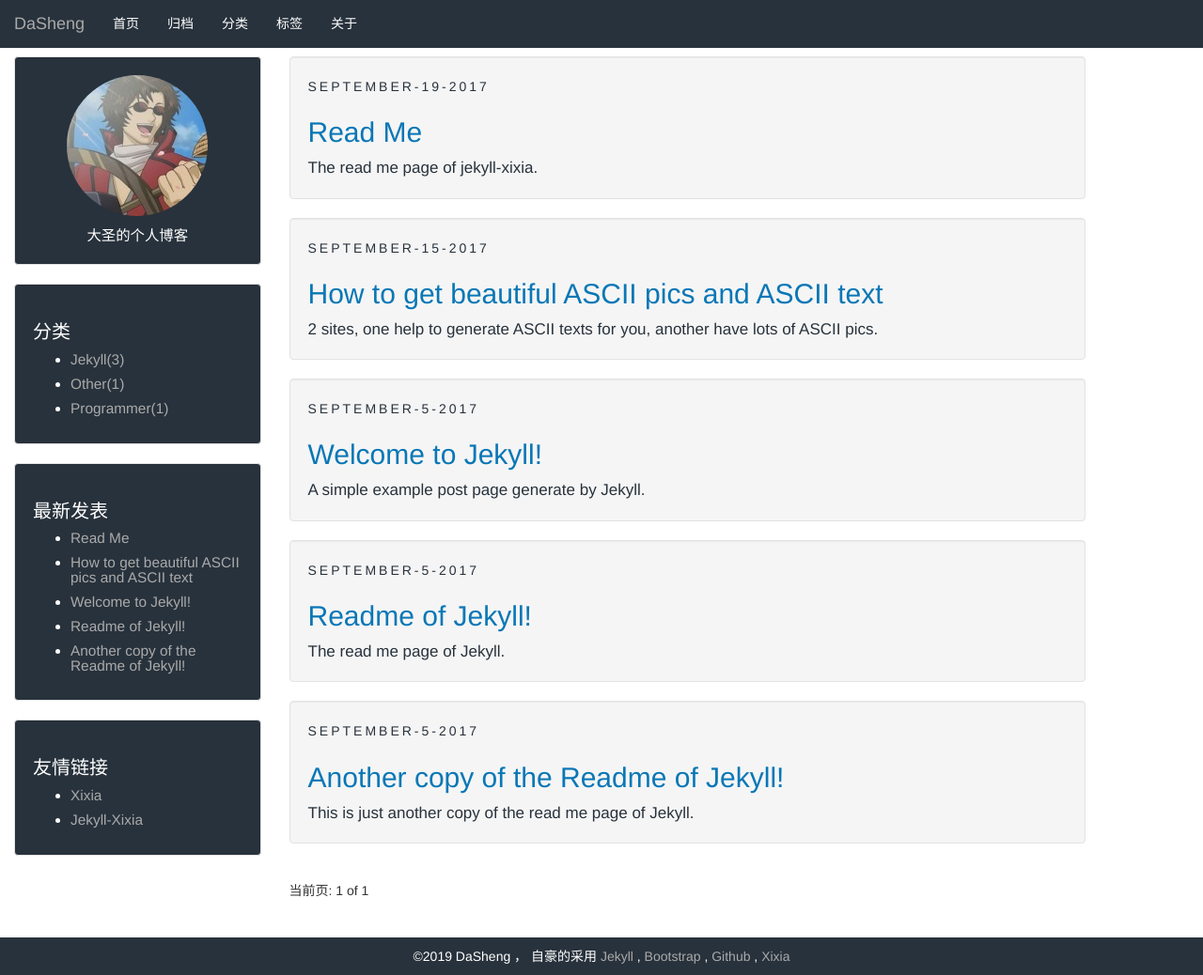
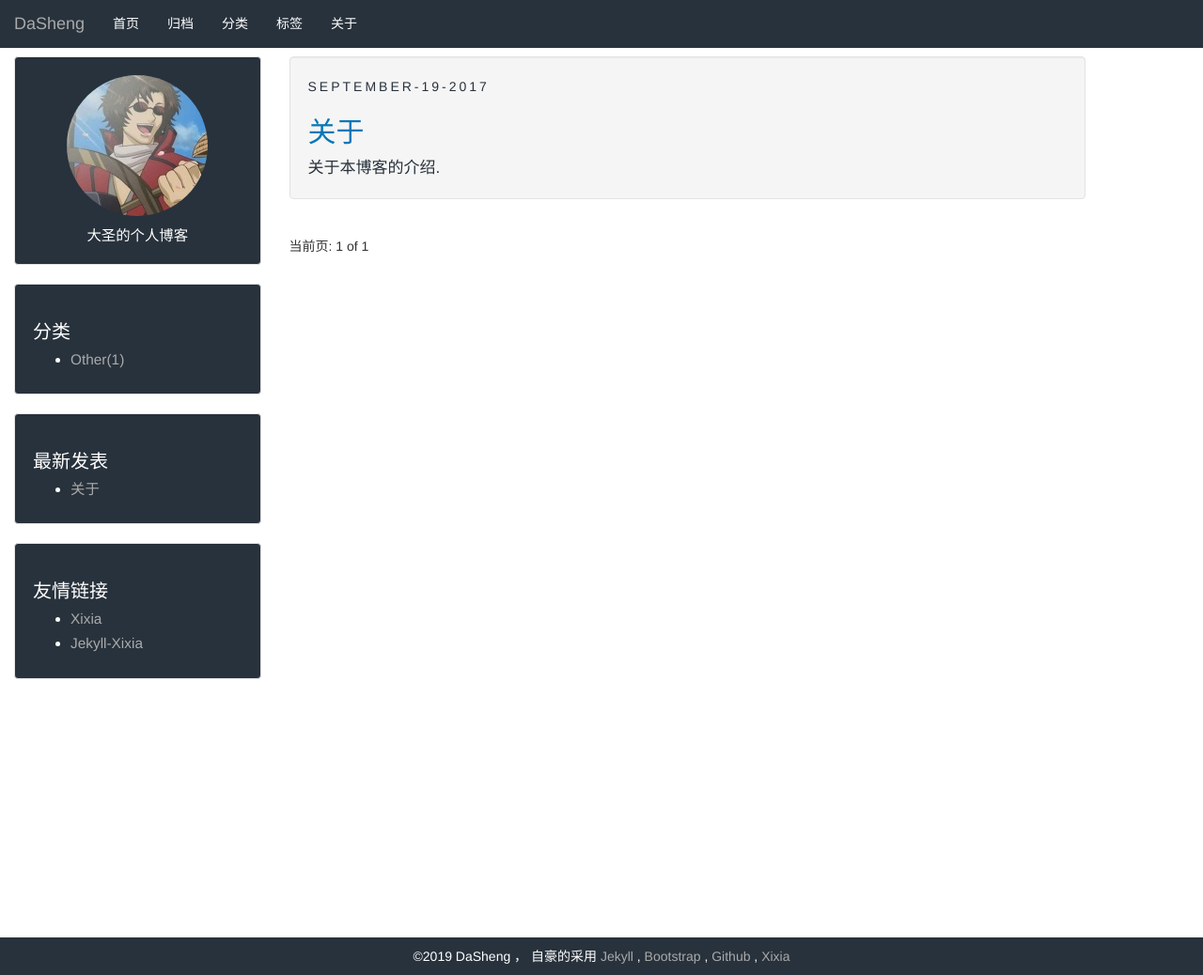
Before and after one commit to dasheng-wsr/dasheng-wsr.github.io, a Jekyll site: the page built from index.html, in a window 1280 px wide and 1038 px high. Shown: the whole window at 94% size. Built offline with Jekyll 4.4.1, drawn with Linux system fonts in a browser that asks for light colours; the list of posts is cut into pages by our own code.

Commit message:
第一篇介绍博客

```diff
--- a/_posts/2017-05-07-another-copy-of-the-reademe-of-jekyll.markdown
+++ /dev/null
@@ -1,69 +0,0 @@
----
-layout: post
-title:  "Another copy of the Readme of Jekyll!"
-date:   2017-09-05 14:10:51 +0800
-categories: Jekyll
-tags: Jekyll
-description: This is just another copy of the read me page of Jekyll.
----
-# [Jekyll](https://jekyllrb.com/)
-
-[![Gem Version](https://img.shields.io/gem/v/jekyll.svg)][ruby-gems]
-[![Linux Build Status](https://img.shields.io/travis/jekyll/jekyll/master.svg?label=Linux%20build)][travis]
-[![Windows Build status](https://img.shields.io/appveyor/ci/jekyll/jekyll/master.svg?label=Windows%20build)][appveyor]
-[![Test Coverage](https://img.shields.io/codeclimate/coverage/github/jekyll/jekyll.svg)][coverage]
-[![Code Climate](https://img.shields.io/codeclimate/github/jekyll/jekyll.svg)][codeclimate]
-[![Dependency Status](https://img.shields.io/gemnasium/jekyll/jekyll.svg)][gemnasium]
-[![Security](https://hakiri.io/github/jekyll/jekyll/master.svg)][hakiri]
-
-[ruby-gems]: https://rubygems.org/gems/jekyll
-[gemnasium]: https://gemnasium.com/jekyll/jekyll
-[codeclimate]: https://codeclimate.com/github/jekyll/jekyll
-[coverage]: https://codeclimate.com/github/jekyll/jekyll/coverage
-[hakiri]: https://hakiri.io/github/jekyll/jekyll/master
-[travis]: https://travis-ci.org/jekyll/jekyll
-[appveyor]: https://ci.appveyor.com/project/jekyll/jekyll/branch/master
-
-Jekyll is a simple, blog-aware, static site generator perfect for personal, project, or organization sites. Think of it like a file-based CMS, without all the complexity. Jekyll takes your content, renders Markdown and Liquid templates, and spits out a complete, static website ready to be served by Apache, Nginx or another web server. Jekyll is the engine behind [GitHub Pages](https://pages.github.com), which you can use to host sites right from your GitHub repositories.
-
-## Philosophy
-
-Jekyll does what you tell it to do — no more, no less. It doesn't try to outsmart users by making bold assumptions, nor does it burden them with needless complexity and configuration. Put simply, Jekyll gets out of your way and allows you to concentrate on what truly matters: your content.
-
-See: https://jekyllrb.com/philosophy
-
-## Having trouble?
-
-See: https://jekyllrb.com/docs/troubleshooting/
-
-## Getting Started
-
-* [Install](https://jekyllrb.com/docs/installation/) the gem
-* Read up about its [Usage](https://jekyllrb.com/docs/usage/) and [Configuration](https://jekyllrb.com/docs/configuration/)
-* Take a gander at some existing [Sites](https://wiki.github.com/jekyll/jekyll/sites)
-* [Fork](https://github.com/jekyll/jekyll/fork) and [Contribute](https://jekyllrb.com/docs/contributing/) your own modifications
-* Have questions? Check out our official forum community [Jekyll Talk](https://talk.jekyllrb.com/) or [`#jekyll` on irc.freenode.net](https://botbot.me/freenode/jekyll/)
-
-## Code of Conduct
-
-In order to have a more open and welcoming community, Jekyll adheres to a
-[code of conduct](CODE_OF_CONDUCT.markdown) adapted from the Ruby on Rails code of
-conduct.
-
-Please adhere to this code of conduct in any interactions you have in the
-Jekyll community. It is strictly enforced on all official Jekyll
-repositories, websites, and resources. If you encounter someone violating
-these terms, please let a [team captain](https://github.com/orgs/jekyll/teams/affinity-team-captains/members) know and we will address it as soon as possible.
-
-## Diving In
-
-* [Migrate](http://import.jekyllrb.com/docs/home/) from your previous system
-* Learn how the [YAML Front Matter](https://jekyllrb.com/docs/frontmatter/) works
-* Put information on your site with [Variables](https://jekyllrb.com/docs/variables/)
-* Customize the [Permalinks](https://jekyllrb.com/docs/permalinks/) your posts are generated with
-* Use the built-in [Liquid Extensions](https://jekyllrb.com/docs/templates/) to make your life easier
-* Use custom [Plugins](https://jekyllrb.com/docs/plugins/) to generate content specific to your site
-
-## License
-
-See the [LICENSE](https://github.com/jekyll/jekyll/blob/master/LICENSE) file.
--- a/_posts/2017-08-07-reademe-of-jekyll.markdown
+++ /dev/null
@@ -1,69 +0,0 @@
----
-layout: post
-title:  "Readme of Jekyll!"
-date:   2017-09-05 14:10:51 +0800
-categories: Jekyll
-tags: Jekyll
-description: The read me page of Jekyll.
----
-# [Jekyll](https://jekyllrb.com/)
-
-[![Gem Version](https://img.shields.io/gem/v/jekyll.svg)][ruby-gems]
-[![Linux Build Status](https://img.shields.io/travis/jekyll/jekyll/master.svg?label=Linux%20build)][travis]
-[![Windows Build status](https://img.shields.io/appveyor/ci/jekyll/jekyll/master.svg?label=Windows%20build)][appveyor]
-[![Test Coverage](https://img.shields.io/codeclimate/coverage/github/jekyll/jekyll.svg)][coverage]
-[![Code Climate](https://img.shields.io/codeclimate/github/jekyll/jekyll.svg)][codeclimate]
-[![Dependency Status](https://img.shields.io/gemnasium/jekyll/jekyll.svg)][gemnasium]
-[![Security](https://hakiri.io/github/jekyll/jekyll/master.svg)][hakiri]
-
-[ruby-gems]: https://rubygems.org/gems/jekyll
-[gemnasium]: https://gemnasium.com/jekyll/jekyll
-[codeclimate]: https://codeclimate.com/github/jekyll/jekyll
-[coverage]: https://codeclimate.com/github/jekyll/jekyll/coverage
-[hakiri]: https://hakiri.io/github/jekyll/jekyll/master
-[travis]: https://travis-ci.org/jekyll/jekyll
-[appveyor]: https://ci.appveyor.com/project/jekyll/jekyll/branch/master
-
-Jekyll is a simple, blog-aware, static site generator perfect for personal, project, or organization sites. Think of it like a file-based CMS, without all the complexity. Jekyll takes your content, renders Markdown and Liquid templates, and spits out a complete, static website ready to be served by Apache, Nginx or another web server. Jekyll is the engine behind [GitHub Pages](https://pages.github.com), which you can use to host sites right from your GitHub repositories.
-
-## Philosophy
-
-Jekyll does what you tell it to do — no more, no less. It doesn't try to outsmart users by making bold assumptions, nor does it burden them with needless complexity and configuration. Put simply, Jekyll gets out of your way and allows you to concentrate on what truly matters: your content.
-
-See: https://jekyllrb.com/philosophy
-
-## Having trouble?
-
-See: https://jekyllrb.com/docs/troubleshooting/
-
-## Getting Started
-
-* [Install](https://jekyllrb.com/docs/installation/) the gem
-* Read up about its [Usage](https://jekyllrb.com/docs/usage/) and [Configuration](https://jekyllrb.com/docs/configuration/)
-* Take a gander at some existing [Sites](https://wiki.github.com/jekyll/jekyll/sites)
-* [Fork](https://github.com/jekyll/jekyll/fork) and [Contribute](https://jekyllrb.com/docs/contributing/) your own modifications
-* Have questions? Check out our official forum community [Jekyll Talk](https://talk.jekyllrb.com/) or [`#jekyll` on irc.freenode.net](https://botbot.me/freenode/jekyll/)
-
-## Code of Conduct
-
-In order to have a more open and welcoming community, Jekyll adheres to a
-[code of conduct](CODE_OF_CONDUCT.markdown) adapted from the Ruby on Rails code of
-conduct.
-
-Please adhere to this code of conduct in any interactions you have in the
-Jekyll community. It is strictly enforced on all official Jekyll
-repositories, websites, and resources. If you encounter someone violating
-these terms, please let a [team captain](https://github.com/orgs/jekyll/teams/affinity-team-captains/members) know and we will address it as soon as possible.
-
-## Diving In
-
-* [Migrate](http://import.jekyllrb.com/docs/home/) from your previous system
-* Learn how the [YAML Front Matter](https://jekyllrb.com/docs/frontmatter/) works
-* Put information on your site with [Variables](https://jekyllrb.com/docs/variables/)
-* Customize the [Permalinks](https://jekyllrb.com/docs/permalinks/) your posts are generated with
-* Use the built-in [Liquid Extensions](https://jekyllrb.com/docs/templates/) to make your life easier
-* Use custom [Plugins](https://jekyllrb.com/docs/plugins/) to generate content specific to your site
-
-## License
-
-See the [LICENSE](https://github.com/jekyll/jekyll/blob/master/LICENSE) file.
--- a/_posts/2017-09-05-welcome-to-jekyll.markdown
+++ /dev/null
@@ -1,27 +0,0 @@
----
-layout: post
-title:  "Welcome to Jekyll!"
-date:   2017-09-05 14:10:51 +0800
-categories: Jekyll
-tags: Jekyll
-description: A simple example post page generate by Jekyll.
----
-You’ll find this post in your `_posts` directory. Go ahead and edit it and re-build the site to see your changes. You can rebuild the site in many different ways, but the most common way is to run `jekyll serve`, which launches a web server and auto-regenerates your site when a file is updated.
-
-To add new posts, simply add a file in the `_posts` directory that follows the convention `YYYY-MM-DD-name-of-post.ext` and includes the necessary front matter. Take a look at the source for this post to get an idea about how it works.
-
-Jekyll also offers powerful support for code snippets:
-
-{% highlight ruby %}
-def print_hi(name)
-  puts "Hi, #{name}"
-end
-print_hi('Tom')
-#=> prints 'Hi, Tom' to STDOUT.
-{% endhighlight %}
-
-Check out the [Jekyll docs][jekyll-docs] for more info on how to get the most out of Jekyll. File all bugs/feature requests at [Jekyll’s GitHub repo][jekyll-gh]. If you have questions, you can ask them on [Jekyll Talk][jekyll-talk].
-
-[jekyll-docs]: https://jekyllrb.com/docs/home
-[jekyll-gh]:   https://github.com/jekyll/jekyll
-[jekyll-talk]: https://talk.jekyllrb.com/
--- a/_posts/2017-09-15-ascii-art-and-text.markdown
+++ /dev/null
@@ -1,109 +0,0 @@
----
-layout: post
-title:  "How to get beautiful ASCII pics and ASCII text"
-categories: Programmer
-tags: Other
-author: Xixia
-description: 2 sites, one help to generate ASCII texts for you, another have lots of ASCII pics.
----
-
-###  1，ASCII Generator
-
-In [ASCII Generator][ascii-generator], you can generate your ASCII texts。
-
-Such like the **`XIXIA`**！
-{% highlight v %}
-____  ___._______  ___.___   _____
-\   \/  /|   \   \/  /|   | /  _  \
- \     / |   |\     / |   |/  /_\  \
- /     \ |   |/     \ |   /    |    \
-/___/\  \|___/___/\  \|___\____|__  /
-      \_/          \_/            \/
-
-------------------------------------
-___   ___  __  ___   ___  __       ___
-\  \ /  / |  | \  \ /  / |  |     /   \
- \  V  /  |  |  \  V  /  |  |    /  ^  \
-  >   <   |  |   >   <   |  |   /  /_\  \
- /  .  \  |  |  /  .  \  |  |  /  _____  \
-/__/ \__\ |__| /__/ \__\ |__| /__/     \__\
-
-------------------------------------
-__   _________   _______
-\ \ / /_   _\ \ / /_   _|   /\
- \ V /  | |  \ V /  | |    /  \
-  > <   | |   > <   | |   / /\ \
- / . \ _| |_ / . \ _| |_ / ____ \
-/_/ \_\_____/_/ \_\_____/_/    \_\
-{% endhighlight %}
-
-<br/>
-###  2，Chris.com
-[Chris.com][chris-ascii-art] collects a lot of ASCII pics, such like the world map：
-{% highlight v %}
------+-----+-----+-----+-----+-----+-----+-----+-----+-----+-----+-----
-           . _..::__:  ,-"-"._        |7       ,     _,.__
-   _.___ _ _<_>`!(._`.`-.    /         _._     `_ ,_/  '  '-._.---.-.__
->.{     " " `-==,',._\{  \  / {)      / _ ">_,-' `                mt-2_
-  \_.:--.       `._ )`^-. "'       , [_/(                       __,/-'
- '"'     \         "    _L        oD_,--'                )     /. (|
-          |           ,'          _)_.\\._<> 6              _,' /  '
-          `.         /           [_/_'` `"(                <'}  )
-           \\    .-. )           /   `-'"..' `:.#          _)  '
-    `        \  (  `(           /         `:\  > \  ,-^.  /' '
-              `._,   ""         |           \`'   \|   ?_)  {\
-                 `=.---.        `._._       ,'     "`  |' ,- '.
-                   |    `-._         |     /          `:`<_|h--._
-                   (        >        .     | ,          `=.__.`-'\
-                    `.     /         |     |{|              ,-.,\     .
-                     |   ,'           \   / `'            ,"     \
-                     |  /              |_'                |  __  /
-                     | |                                  '-'  `-'   \.
-                     |/                                         "    /
-                     \.                                             '
-
-                      ,/            ______._.--._ _..---.---------._
-     ,-----"-..?----_/ )      __,-'"             "                  (
--.._(                  `-----'                                       `-
------+-----+-----+-----+-----+-----+-----+-----+-----+-----+-----+-----
-Map (C) 1998 Matthew Thomas. Freely usable if this line is included. <-
-{% endhighlight %}
-
-<br/>
-Elephant.
-{% highlight v %}
-              ___.-~"~-._   __....__
-            .'    `    \ ~"~        ``-.
-           /` _      )  `\              `\
-          /`  a)    /     |               `\
-         :`        /      |                 \
-    <`-._|`  .-.  (      /   .            `;\\
-     `-. `--'_.'-.;\___/'   .      .       | \\
-  _     /:--`     |        /     /        .'  \\
- ("\   /`/        |       '     '         /    :`;
- `\'\_/`/         .\     /`~`=-.:        /     ``
-   `._.'          /`\    |      `\      /(
-                 /  /\   |        `Y   /  \
-           jgs  J  /  Y  |         |  /`\  \
-               /  |   |  |         |  |  |  |
-              "---"  /___|        /___|  /__|
-                     '"""         '"""  '"""
-{% endhighlight %}
-
-<br/>
-###  3，Welcome to lost in Xixia
-The 404 page of Xixia, is based on ASCII pics and ASCII texts!
-
-So, warmly welcome you to lost in [Xixia][welcome-lost-in-xixia]!
-
-
-<br/>
-### Thanks：
-
-1，[Chris.com][chris-ascii-art]
-
-2，[ASCII Generator][ascii-generator]
-
-[chris-ascii-art]: http://www.chris.com/ascii/
-[ascii-generator]: http://www.network-science.de/ascii/
-[welcome-lost-in-xixia]: http://xixia.info/welcome-lost-in-xixia
--- a/_posts/2017-09-19-README.markdown
+++ b/_posts/2017-09-19-README.markdown
@@ -1,51 +1,15 @@
 ---
 layout: post
-title:  "Read Me"
+title:  "关于"
 categories: Other
 tags: Other
-author: Xixia
-description: The read me page of jekyll-xixia.
+author: dasheng
+description: 关于本博客的介绍.
 ---
 
-Jekyll Xixia
-============
+本博客主要是对以往技术经历的梳理
 
-* Get it from [github](https://github.com/zxixia/jekyll-xixia).
-* See the [live demo](http://xixia.info/jekyll-xixia/).
-* See it [in action on my own blog](http://xixia.info/).
-
-A simple and clean Jekyll theme using [bootstrap](http://getbootstrap.com)
-(not to be confused with jekyll-bootstrap) that's easy to modify and very
-modular in component and element reuse.
-
-The theme works well on mobile phones, using a collapsable nav bar and hiding the
-sidebar. The links pane in the sidebar is available on mobile through the nav menu,
-and you can do the same thing for any other sections added to the sidebar.
-
-Don't forget to occassionally merge against my upstream repository so you can get
-the latest changes. Pull requests are encouraged and accepted!
-
-Preview
-=======
-![Xixia]({{ site.baseurl }}//assets/images/preview.png)
-
-License
-=======
-
-The content of this theme is distributed and licensed under a
-![License Badge]({{ site.baseurl }}/assets/images/cc_by_88x31.png)
-[Creative Commons Attribution 4.0 License](https://creativecommons.org/licenses/by/4.0/legalcode)
-
-    This license lets others distribute, remix, tweak, and build upon your work,
-    even commercially, as long as they credit you for the original creation. This
-    is the most accommodating of licenses offered. Recommended for maximum
-    dissemination and use of licensed materials.
-
-In other words: you can do anything you want with this theme on any site, just please
-provide a link to [the original theme on github](https://github.com/zxixia/jekyll-xixia)
-so I get credit for the original design. Beyond that, have at it!
-
-Thanks
+致谢
 ======
 
 1，[Jekyll][jekyll-url]
```
